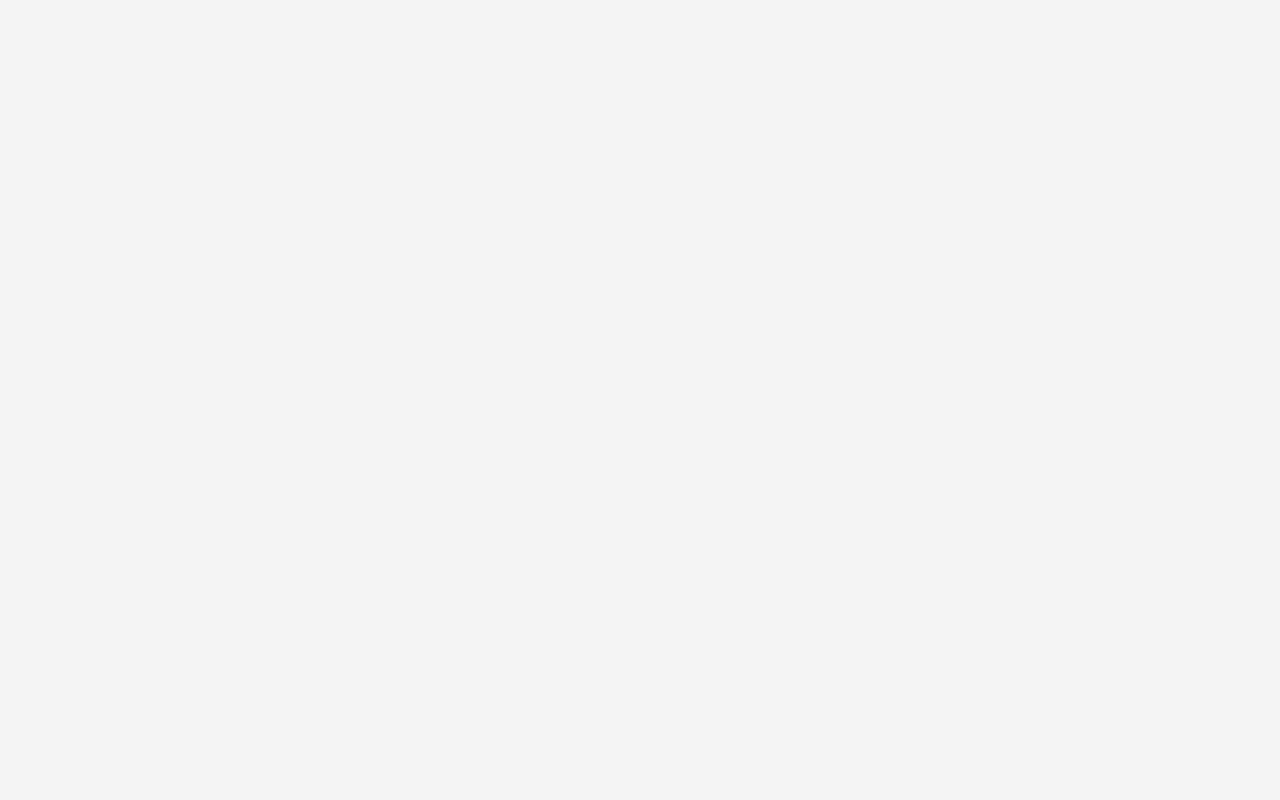
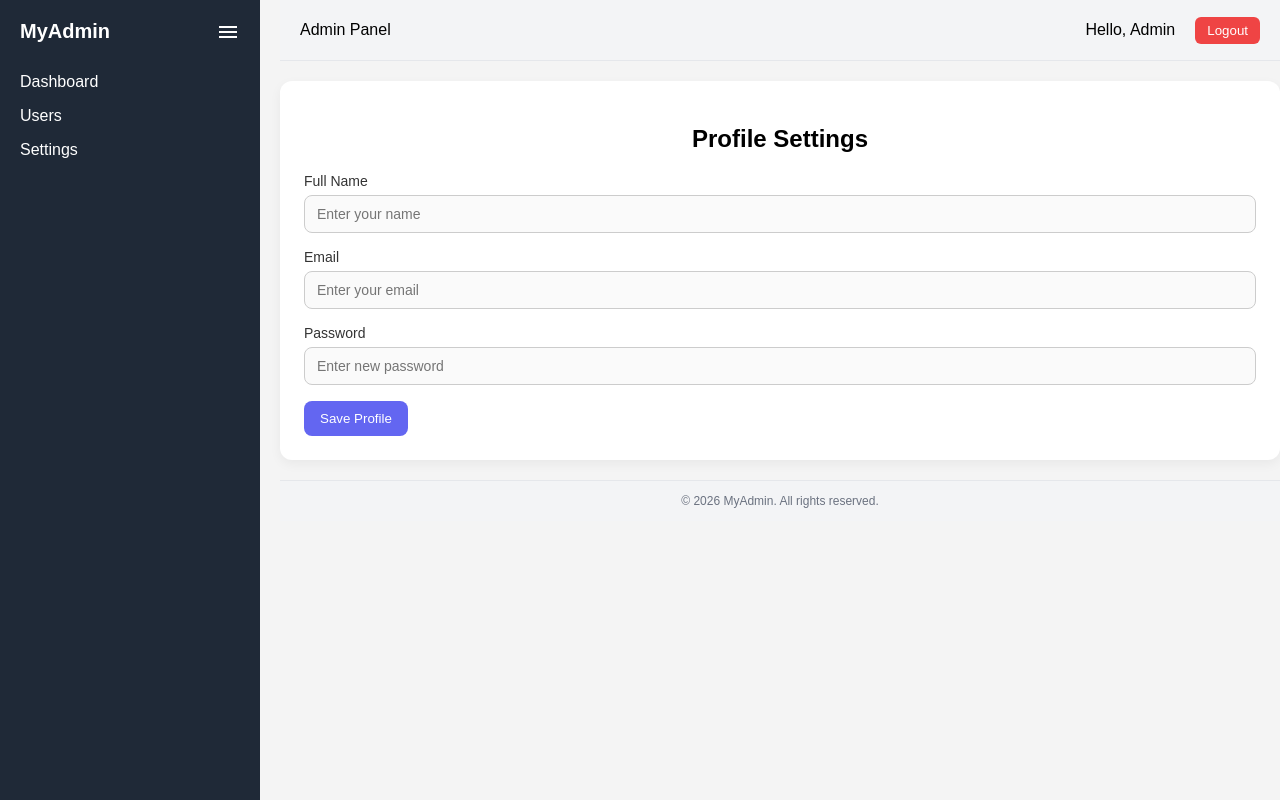
Before and after one commit to Rishavpok/admin-dashboard-vue, a Vue app: page /admin/settings in a window 1280 px wide. Before the commit this address had no page. Built offline with nearby package versions, Linux system fonts and the light colour scheme; sample sign-in values are in the browser's storage.

Commit message:
setting page completed

```diff
--- a/src/components/layout/Sidebar.vue
+++ b/src/components/layout/Sidebar.vue
@@ -28,7 +28,7 @@ const paths = ref([
     },
     {
         name : "Settings",
-        route : "/admin/settings"
+        route : "/admin/settings/profile"
     }
 ])
 
--- /dev/null
+++ b/src/pages/settings/ProfileSettings.vue
@@ -0,0 +1,3 @@
+<template>
+    this is profile settings page
+</template>
--- /dev/null
+++ b/src/pages/settings/SettingsView.vue
@@ -0,0 +1,134 @@
+<template>
+  <div class="profile-settings">
+    <h2 class="title">Profile Settings</h2>
+
+    <form class="profile-form" @submit.prevent="onSubmit" >
+      <div class="form-group">
+        <label for="name">Full Name</label>
+        <input
+          v-model="name"
+          type="text"
+          id="name"
+          placeholder="Enter your name"
+        />
+
+        <span class="error" > {{ fullNameError }} </span>
+      </div>
+
+      <div class="form-group">
+        <label for="email">Email</label>
+        <input
+          v-model="email"
+          type="email"
+          id="email"
+          placeholder="Enter your email"
+        />
+
+        <span  class="error" > {{ emailError }} </span>
+      </div>
+
+      <div class="form-group">
+        <label for="password">Password</label>
+        <input
+          v-model="password"
+          type="password"
+          id="password"
+          placeholder="Enter new password"
+        />
+
+        <span class="error" > {{ passwordError }} </span>
+      </div>
+
+      <button type="submit" class="btn-save">Save Profile</button>
+    </form>
+  </div>
+</template>
+
+<script lang="ts" setup>
+import * as yup from "yup";
+import { useField, useForm } from "vee-validate";
+
+// form setup and validation
+const schema = yup.object({
+  name: yup.string().required("Full name is required"),
+  email: yup.string().email().required("Email is required"),
+  password: yup.string().required("Password is required"),
+});
+
+const { handleSubmit } = useForm({
+  validationSchema: schema,
+});
+
+const { value: name, errorMessage: fullNameError } = useField("name");
+const { value: email, errorMessage: emailError } = useField("email");
+const { value: password, errorMessage: passwordError } = useField("password");
+
+const onSubmit = handleSubmit((values) => {
+    console.log(values)
+} )
+</script>
+
+<style scoped>
+.profile-settings {
+  background: #fff;
+  padding: 24px;
+  border-radius: 12px;
+  box-shadow: 0 4px 12px rgba(0, 0, 0, 0.05);
+  /* max-width: 500px; */
+  margin: 20px auto;
+}
+
+.title {
+  font-size: 24px;
+  font-weight: 600;
+  margin-bottom: 20px;
+  text-align: center;
+}
+
+.profile-form {
+  display: flex;
+  flex-direction: column;
+  gap: 16px;
+}
+
+.form-group {
+  display: flex;
+  flex-direction: column;
+}
+
+.form-group label {
+  margin-bottom: 6px;
+  font-weight: 500;
+  font-size: 14px;
+  color: #333;
+}
+
+.form-group input {
+  padding: 10px 12px;
+  border: 1px solid #ccc;
+  border-radius: 8px;
+  font-size: 14px;
+  outline: none;
+  background: #fafafa;
+  transition: border-color 0.2s;
+}
+
+.form-group input:focus {
+  border-color: #6366f1;
+}
+
+.btn-save {
+  background: #6366f1;
+  color: #fff;
+  padding: 10px 16px;
+  border: none;
+  border-radius: 8px;
+  font-weight: 500;
+  cursor: pointer;
+  align-self: flex-start;
+}
+
+.btn-save:hover {
+  background: #4f46e5;
+}
+</style>
```
Also changed, not shown: src/router/index.ts (+10 -0 lines), src/pages/settings/PreferenceSettings.vue (added), src/pages/settings/SystemSettings.vue (added).
